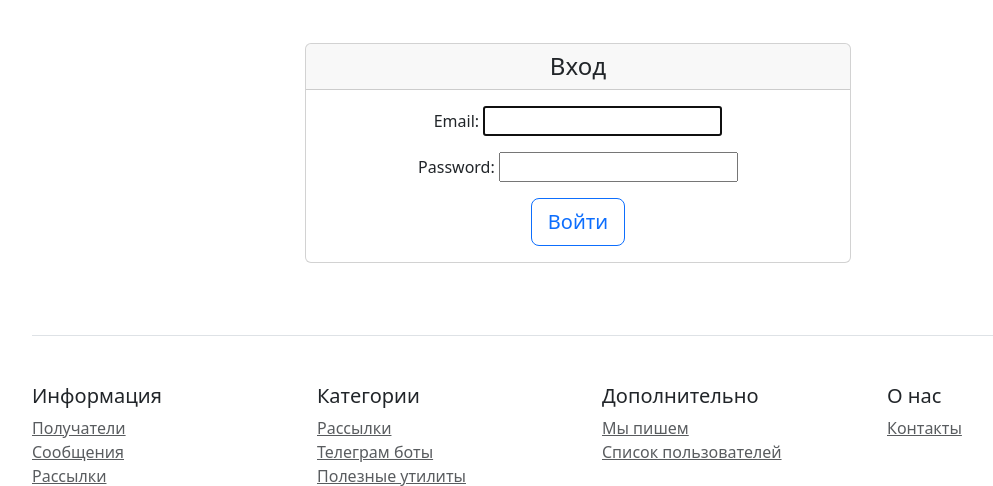
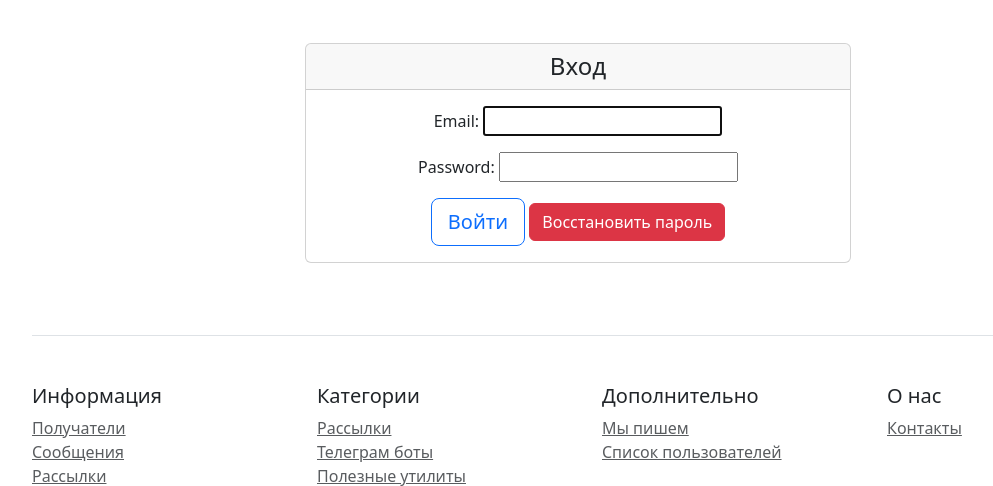
Before and after one commit to MichaelGorbunov/dispath, a Django app: page /users/login/ in a window 1280 px wide. Shown: the part 241-727 px from the top of the page, without its empty margins (50-1043 px from the left). Run offline with Django 5.2, Linux system fonts and the light colour scheme; parts of the project's set-up code (start-up, migrations or seed data) failed here and were passed over; some libraries are stand-ins or nearby versions.

Commit message:
кнопка для восстановления пароля

```diff
--- a/users/templates/users/login.html
+++ b/users/templates/users/login.html
@@ -26,6 +26,8 @@
     </ul>
 {% endif %}
                      <button type="submit" class="btn btn-lg btn-block btn-outline-primary">Войти</button>
+                      <a href="{% url 'users:password_reset' %}" class="btn btn-danger">Восстановить пароль</a>
+
                      </form>
 
                 </div>
```
